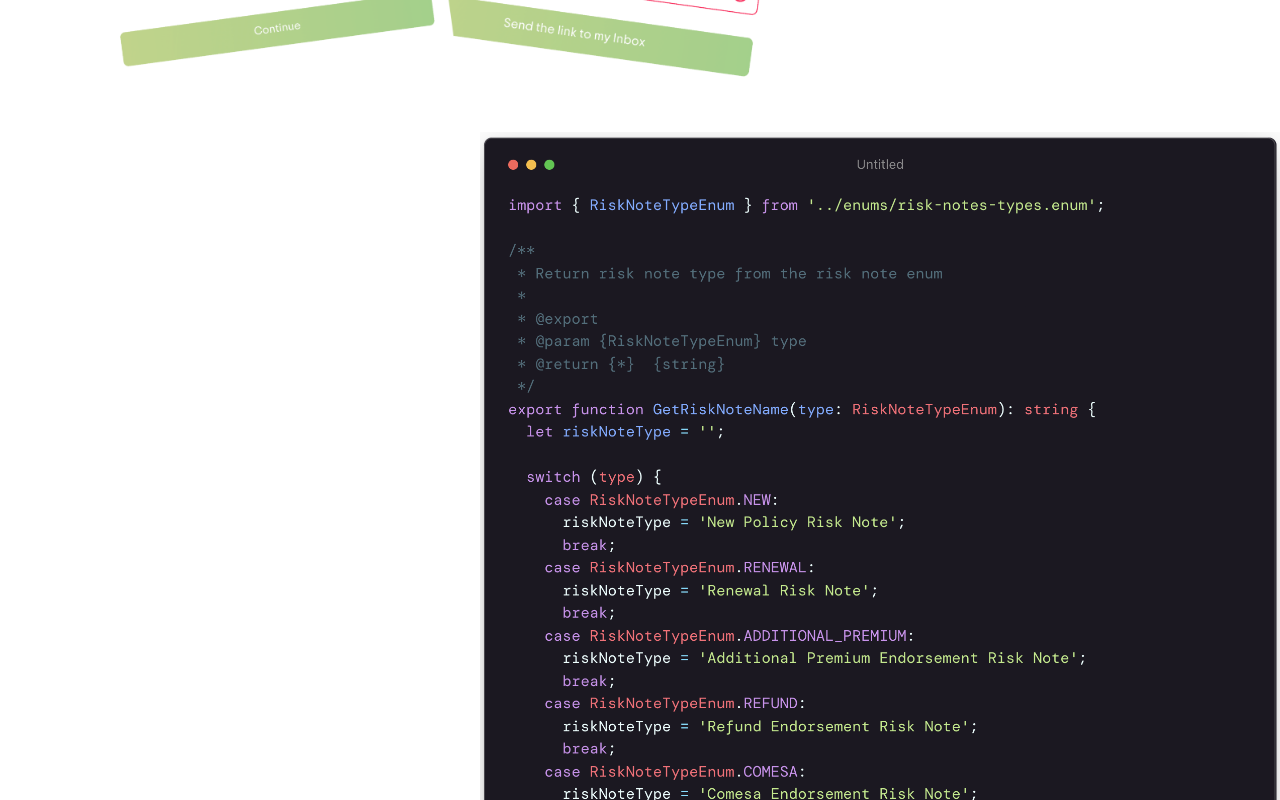
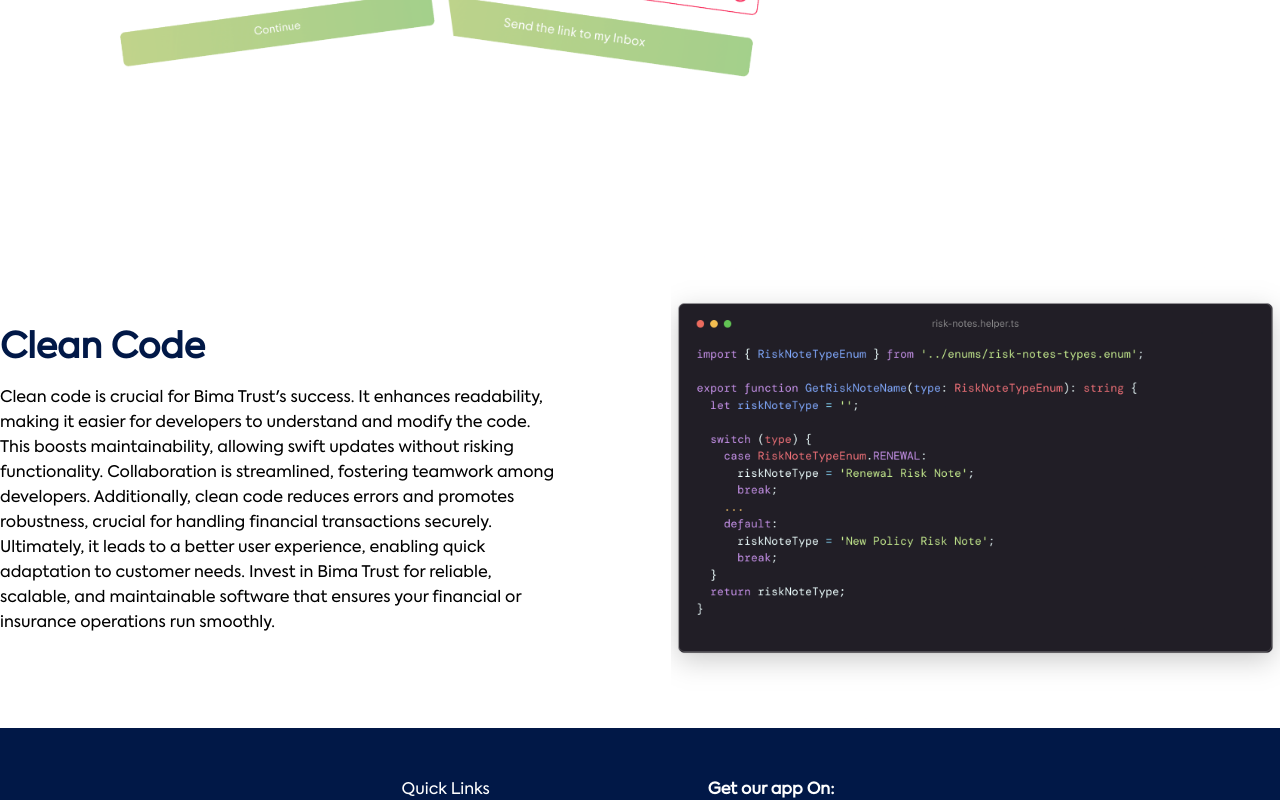
Before and after one commit to BD-Computing/Edenfield, an Angular app: page / in a window 1280 px wide. Shown: the part 1280-2080 px from the top of the page. Built offline with nearby package versions, Linux system fonts and the light colour scheme; a web font is replaced by a local one.

Commit message:
refactor: changed the code image

```diff
--- a/src/app/web/pages/home/home.component.html
+++ b/src/app/web/pages/home/home.component.html
@@ -59,7 +59,21 @@
 
 <div class="code">
   <div class="container">
-    <div class="left"></div>
+    <div class="left">
+      <h3>Clean Code</h3>
+      <p>
+        Clean code is crucial for Bima Trust's success. It enhances readability,
+        making it easier for developers to understand and modify the code. This
+        boosts maintainability, allowing swift updates without risking
+        functionality. Collaboration is streamlined, fostering teamwork among
+        developers. Additionally, clean code reduces errors and promotes
+        robustness, crucial for handling financial transactions securely.
+        Ultimately, it leads to a better user experience, enabling quick
+        adaptation to customer needs. Invest in Bima Trust for reliable,
+        scalable, and maintainable software that ensures your financial or
+        insurance operations run smoothly.
+      </p>
+    </div>
     <div class="right">
       <img src="/assets/mockups/code.png" alt="" />
       <!-- <pre id="code"></pre> -->
--- a/src/app/web/pages/home/home.component.scss
+++ b/src/app/web/pages/home/home.component.scss
@@ -109,6 +109,10 @@
   display: grid;
   grid-template-columns: 8fr 4fr;
   .left {
+    display: flex;
+    align-items: flex-start;
+    justify-content: center;
+    flex-direction: column;
     img {
       width: 100%;
     }
@@ -128,12 +132,35 @@
 }
 
 .code {
+  margin-top: 100px;
   .container {
     display: grid;
-    grid-template-columns: 3fr 5fr;
+    grid-template-columns: 8fr 3fr;
+    column-gap: 50px;
+    .left {
+      display: flex;
+      align-items: flex-start;
+      justify-content: center;
+      flex-direction: column;
+      h3 {
+        margin-bottom: 10px;
+        font-size: 35px;
+        font-weight: bold;
+        color: var(--primary);
+      }
+      p {
+        font-weight: 300;
+        width: 90%;
+      }
+    }
     .right {
+      display: flex;
+      align-items: center;
+      justify-content: flex-end;
       img {
-        width: 100%;
+        height: 500px;
+        width: auto;
+        mix-blend-mode: multiply;
       }
     }
   }
```
Also changed, not shown: src/assets/mockups/code.png.
